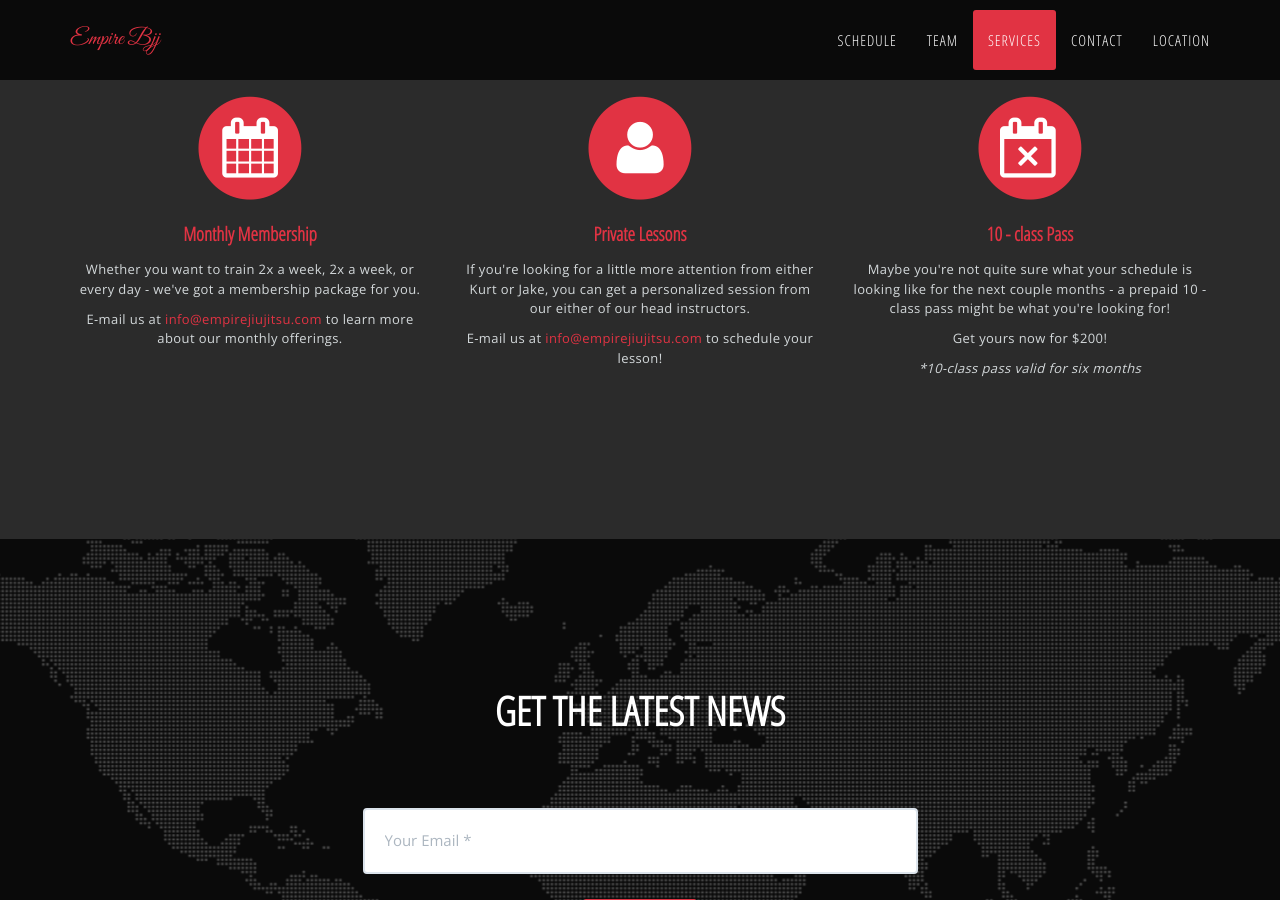
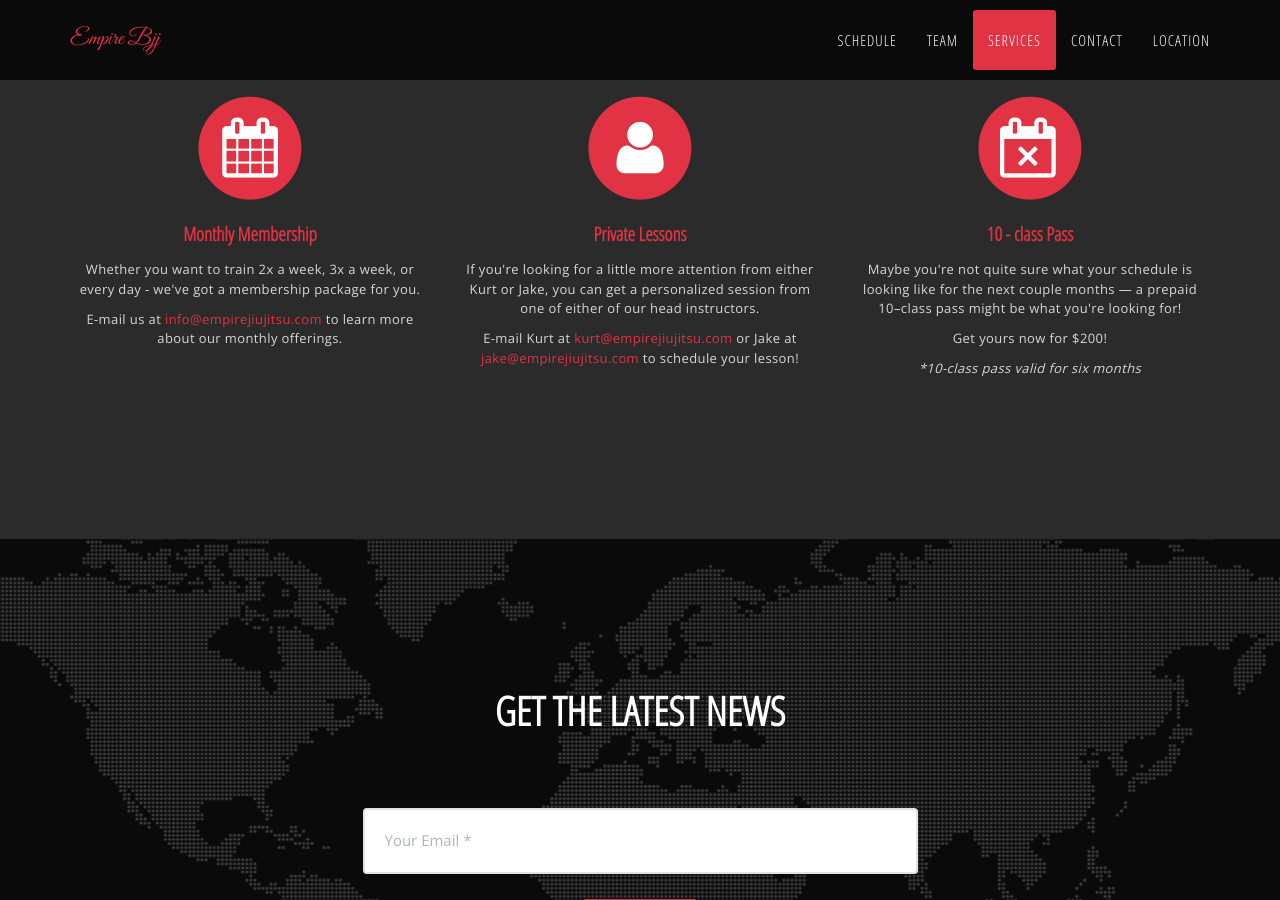
Before and after one commit to eriktjacobsen/empirebjj, a Jekyll site: the page built from index.html, in a window 1280 px wide and 900 px high, scrolled down 2629 px. Built offline with Jekyll 4.4.1, drawn with Linux system fonts in a browser that asks for light colours.

Commit message:
Update Kurt and Jake's email address. Fix grammar and text.

```diff
--- a/_includes/services.html
+++ b/_includes/services.html
@@ -13,7 +13,7 @@
                         <i class="fa fa-calendar fa-stack-1x fa-inverse"></i>
                     </span>
                     <h4 class="service-heading">Monthly Membership</h4>
-                    <p class="service-description">Whether you want to train 2x a week, 2x a week, or every day - we've got a membership package for you.</p>
+                    <p class="service-description">Whether you want to train 2x a week, 3x a week, or every day - we've got a membership package for you.</p>
                     <p class="service-description">E-mail us at <a href='mailto:info@empirejiujitsu.com'>info@empirejiujitsu.com</a> to learn more about our monthly offerings.</p>
                 </div>
                 <div class="col-md-4">
@@ -23,9 +23,9 @@
                     </span>
                     <h4 class="service-heading">Private Lessons</h4>
                     <p class="service-description">
-                        If you're looking for a little more attention from either Kurt or Jake, you can get a personalized session from our either of our head instructors.
+                        If you're looking for a little more attention from either Kurt or Jake, you can get a personalized session from one of either of our head instructors.
                     </p>
-                    <p class="service-description">E-mail us at <a href='mailto:info@empirejiujitsu.com'>info@empirejiujitsu.com</a> to schedule your lesson!</p>
+                    <p class="service-description">E-mail Kurt at <a href='mailto:kurt@empirejiujitsu.com'>kurt@empirejiujitsu.com</a> or Jake at <a href='mailto:jake@empirejiujitsu.com'>jake@empirejiujitsu.com</a> to schedule your lesson!</p>
                 </div>
                 <div class="col-md-4">
                     <span class="fa-stack fa-4x">
@@ -33,7 +33,7 @@
                         <i class="fa fa-calendar-times-o fa-stack-1x fa-inverse"></i>
                     </span>
                     <h4 class="service-heading">10 - class Pass</h4>
-                    <p class="service-description">Maybe you're not quite sure what your schedule is looking like for the next couple months -  a prepaid 10 - class pass might be what you're looking for!</p>
+                    <p class="service-description">Maybe you're not quite sure what your schedule is looking like for the next couple months &mdash; a prepaid 10&ndash;class pass might be what you're looking for!</p>
                     <p class="service-description">Get yours now for $200!</p>
                     <p class="service-description"><i>*10-class pass valid for six months</i></p>
                 </div>
```
